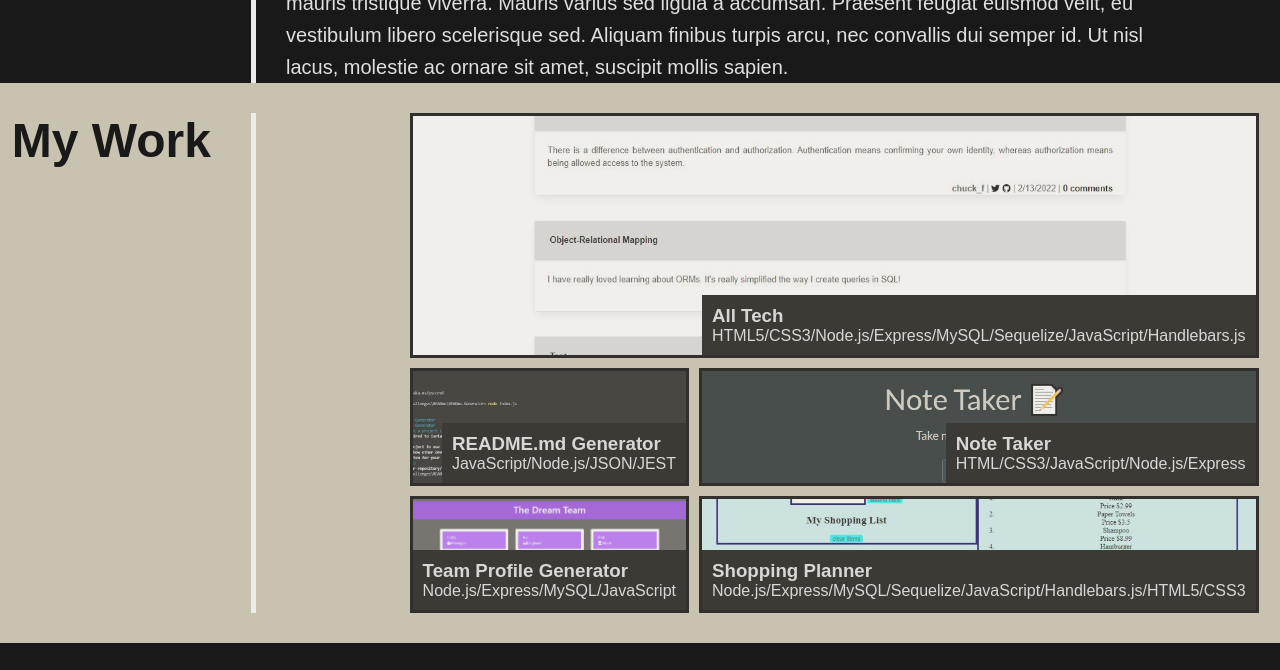
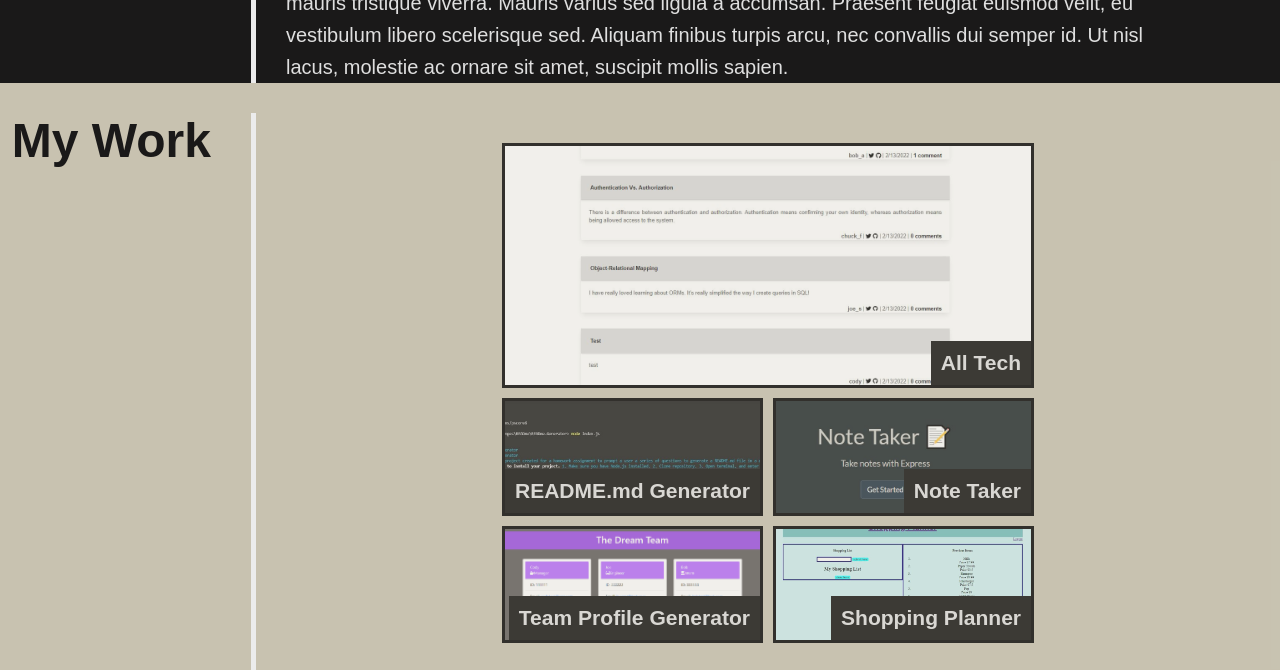
Before and after one commit to cody3629/Portfolio, a plain HTML site: page index.html in a window 1280 px wide. Shown: the part 1110-1780 px from the top of the page. Drawn offline with Linux system fonts and the light colour scheme.

Commit message:
fixed grid

```diff
--- a/assets/css/style.css
+++ b/assets/css/style.css
@@ -146,14 +146,16 @@ header nav ul li a:hover {
 }
 
 .projects-grid-wrapper {
-    width: 80%;
-    height: 500px;
-    display: flex;
-    justify-content: center;
+    max-width: 1200px;
+    margin: 30px auto 30px;
+    display: grid;
+    grid-gap: 10px;
+    grid-template-columns: repeat(auto-fit, minmax(300px, 1fr));
 }
 
 .projects-grid {
-    width: 70%;
+    width: auto;
+    height: 500px;
     display: grid;
     grid-template-columns: repeat(2, 1fr);
     grid-template-rows: repeat(4, 1fr);
@@ -170,6 +172,7 @@ header nav ul li a:hover {
     background-size: cover;
     background-position: center;
     opacity: 0.75;
+    font-size: large;
 }
 
 .project:hover {
--- a/index.html
+++ b/index.html
@@ -69,31 +69,31 @@
                     <a href="https://powerful-forest-60459.herokuapp.com/" target="_blank" class="project run-buddy">
                         <div class="project-label">
                             <h3>All Tech</h3>
-                            <p>HTML5/CSS3/Node.js/Express/MySQL/Sequelize/JavaScript/Handlebars.js</p>
+                           <!-- <p>HTML5/CSS3/Node.js/Express/MySQL/Sequelize/JavaScript/Handlebars.js</p>-->
                         </div>
                     </a>
                     <a href="https://github.com/cody3629/READme-Generator" target="_blank" class="project robot-gladiators">
                         <div class="project-label">
                             <h3>README.md Generator</h3>
-                            <p>JavaScript/Node.js/JSON/JEST</p>
+                            <!--<p>JavaScript/Node.js/JSON/JEST</p>-->
                         </div>
                     </a>
                     <a href="https://agile-forest-32357.herokuapp.com/" target="_blank" class="project prestige-worldwide">
                         <div class="project-label">
                             <h3>Note Taker</h3>
-                            <p>HTML/CSS3/JavaScript/Node.js/Express</p>
+                            <!--<p>HTML/CSS3/JavaScript/Node.js/Express</p>-->
                         </div>
                     </a>
                     <a href="https://github.com/cody3629/Team-Profile-Generator" target="_blank" class="project fo4-char-mgr">
                         <div class="project-label">
                             <h3>Team Profile Generator</h3>
-                            <p>Node.js/Express/MySQL/JavaScript</p>
+                            <!--<p>Node.js/Express/MySQL/JavaScript</p>-->
                         </div>
                     </a>
                     <a href="https://intense-anchorage-81672.herokuapp.com/" target="_blank"  class="project project5">
                         <div class="project-label">
                             <h3>Shopping Planner</h3>
-                            <p>Node.js/Express/MySQL/Sequelize/JavaScript/Handlebars.js/HTML5/CSS3</p>
+                            <!--<p>Node.js/Express/MySQL/Sequelize/JavaScript/Handlebars.js/HTML5/CSS3</p>-->
                         </div>
                     </a>
                 </div>
```
